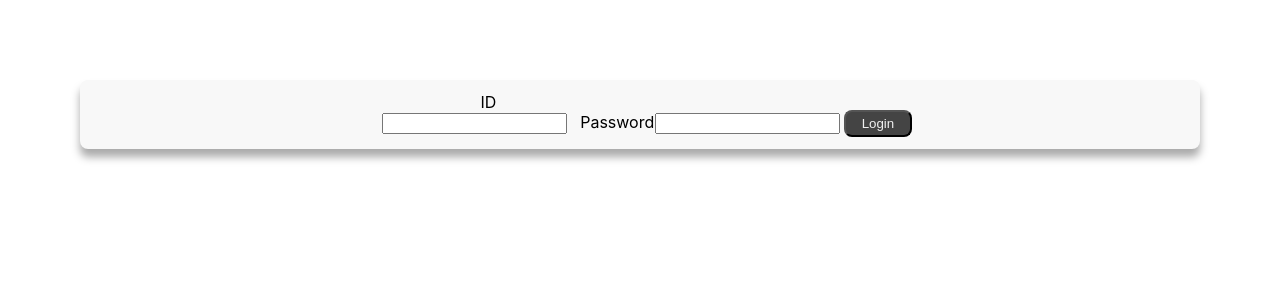
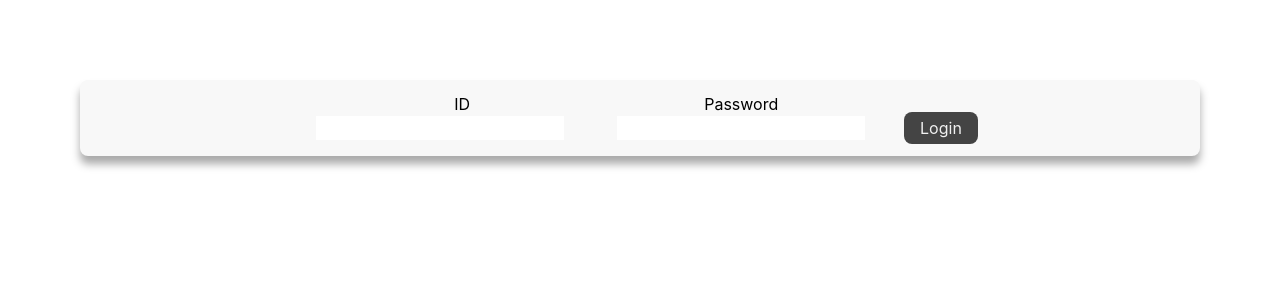
Before and after one commit to jun-eg/MicroPost, a React (Create React App) app in the folder frontend/: page / in a window 1280 px wide. Shown: the top 300 px of the page. Built offline with nearby package versions, Linux system fonts and the light colour scheme; the HTML template or start-up script is replaced by a standard one.

Commit message:
add:TailWindCss追加 closes #1

```diff
--- a/frontend/package.json
+++ b/frontend/package.json
@@ -42,7 +42,11 @@
     ]
   },
   "devDependencies": {
+    "@tailwindcss/postcss": "^4.1.12",
     "@types/react": "^18.3.23",
-    "@types/react-dom": "^18.3.7"
+    "@types/react-dom": "^18.3.7",
+    "autoprefixer": "^10.4.21",
+    "postcss": "^8.5.6",
+    "tailwindcss": "^3.4.13"
   }
 }
--- /dev/null
+++ b/frontend/postcss.config.js
@@ -0,0 +1,6 @@
+module.exports = {
+  plugins: {
+    tailwindcss: {},
+    autoprefixer: {},
+  },
+}
--- /dev/null
+++ b/frontend/tailwind.config.js
@@ -0,0 +1,8 @@
+/** @type {import('tailwindcss').Config} */
+module.exports = {
+  content: ["./src/**/*.{js,jsx,ts,tsx}"],
+  theme: {
+    extend: {},
+  },
+  plugins: [],
+};
```
Also changed, not shown: frontend/src/index.css (+7 -3 lines), 1 other file (tests, documents, lock files or other folders).
